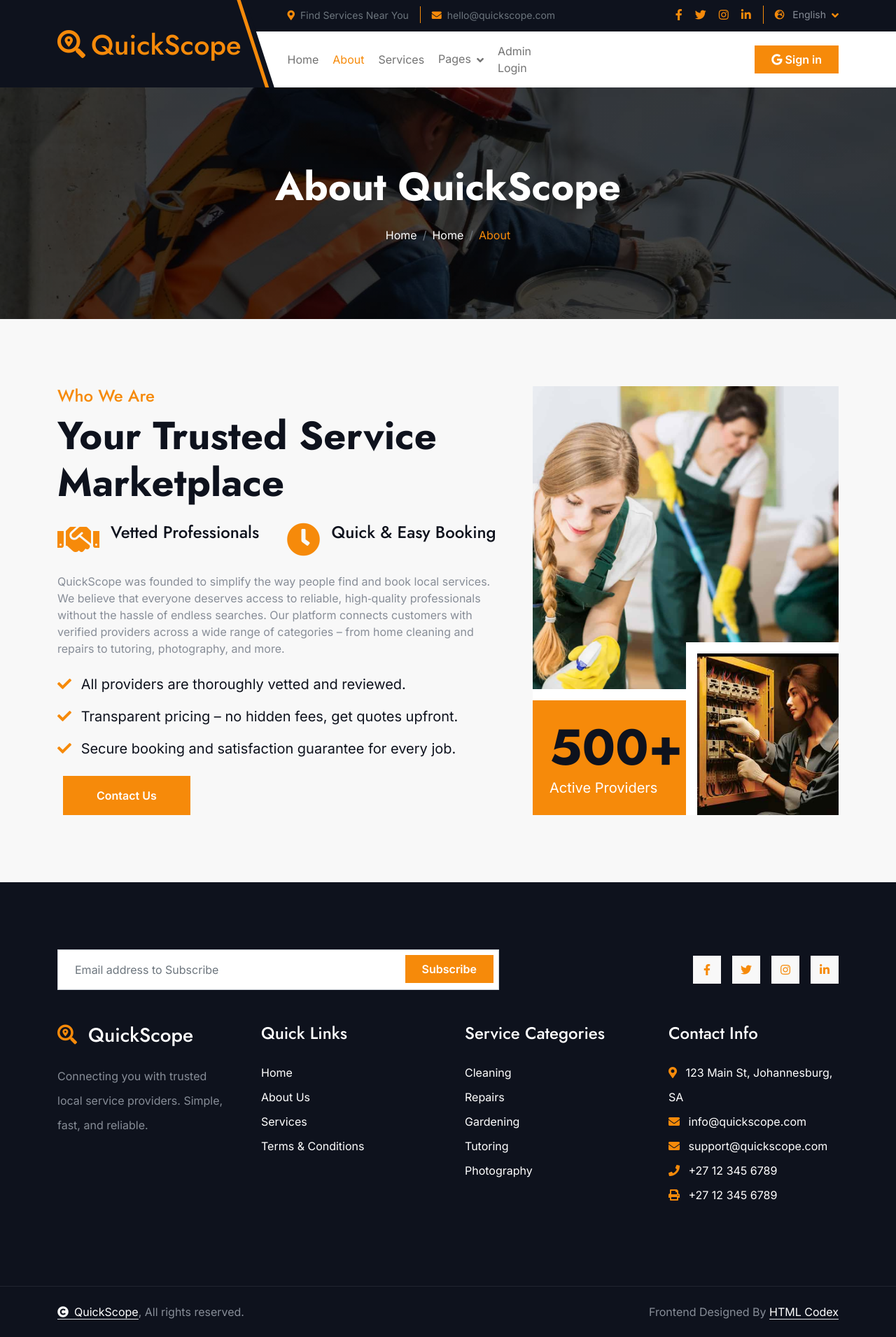
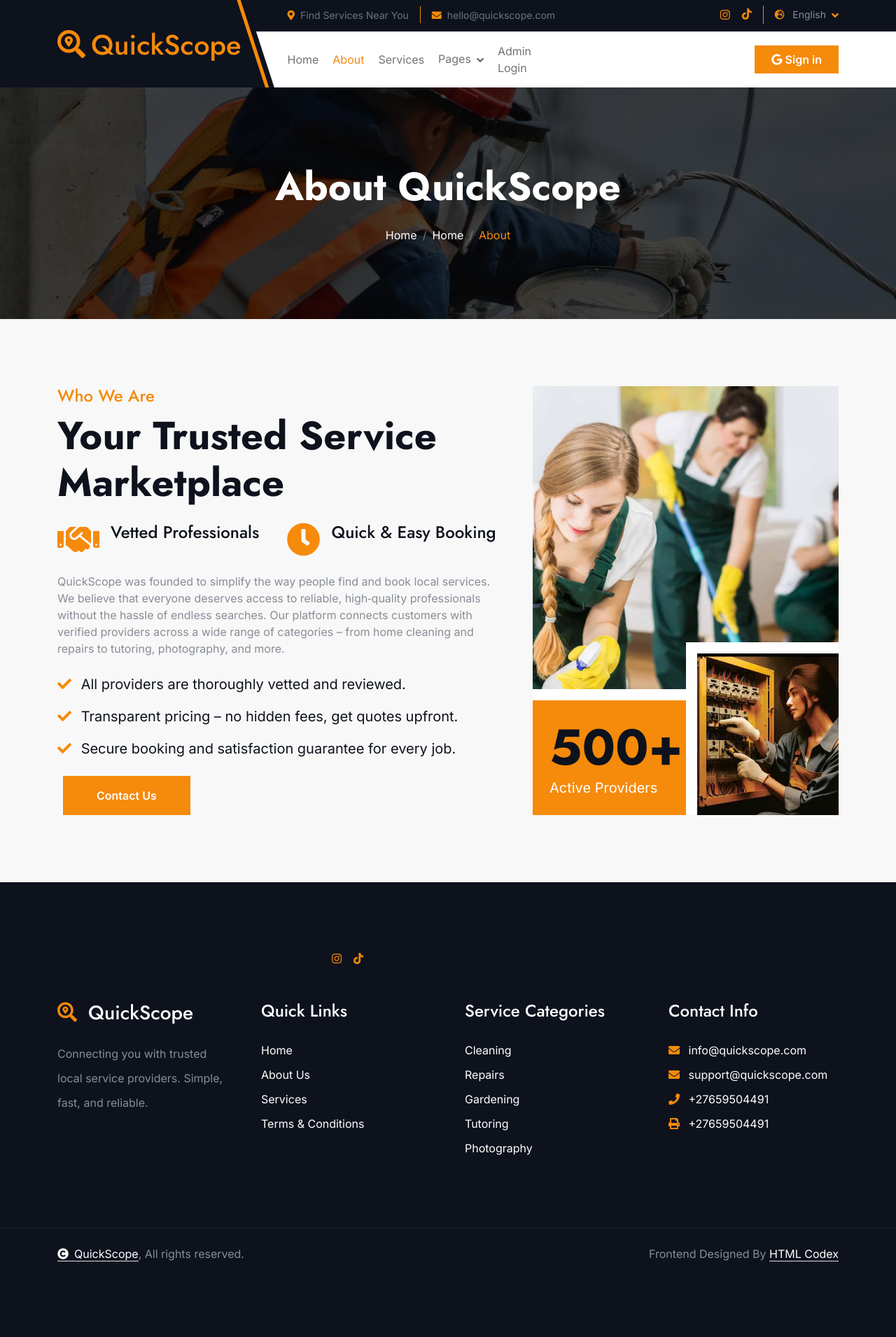
Before and after one commit to shichabonkuna22-star/Quick-Scope, a Flask app: page /about in a window 1280 px wide. Shown: the whole page at 70% size. After the commit the page ends 1803 px from the top, so only its background shows below. Run offline with Flask 3, Linux system fonts and the light colour scheme; some libraries are stand-ins or nearby versions; some web fonts are replaced.

```diff
--- a/templates/base.html
+++ b/templates/base.html
@@ -56,25 +56,27 @@
                                     <a href="#" class="text-muted small"><i class="fas fa-map-marker-alt text-primary me-2"></i>Find Services Near You</a>
                                 </div>
                                 <div class="ps-3">
-                                    <a href="mailto:hello@quickscope.com" class="text-muted small"><i class="fas fa-envelope text-primary me-2"></i>hello@quickscope.com</a>
+                                    <a href="mailto:sandazuma8@gmail.com" class="text-muted small"><i class="fas fa-envelope text-primary me-2"></i>hello@quickscope.com</a>
                                 </div>
                             </div>
                         </div>
                         <div class="col-lg-4 text-center text-lg-end">
                             <div class="d-flex justify-content-end">
                                 <div class="d-flex border-end border-primary pe-3">
-                                    <a class="btn p-0 text-primary me-3" href="#"><i class="fab fa-facebook-f"></i></a>
-                                    <a class="btn p-0 text-primary me-3" href="#"><i class="fab fa-twitter"></i></a>
-                                    <a class="btn p-0 text-primary me-3" href="#"><i class="fab fa-instagram"></i></a>
-                                    <a class="btn p-0 text-primary me-0" href="#"><i class="fab fa-linkedin-in"></i></a>
+                                <!--   <a class="btn p-0 text-primary me-3" href="#"><i class="fab fa-facebook-f"></i></a>
+                                    <a class="btn p-0 text-primary me-3" href="#"><i class="fab fa-twitter"></i></a> -->
+                                    <a class="btn p-0 text-primary me-3" href="https://www.instagram.com/asandanokuzola14?igsh=MXcxa3R5OXl1ZXc0Zw=="><i class="fab fa-instagram"></i></a>
+                                 <a href="https://www.tiktok.com/@sanda_zu?_r=1&_t=ZS-98F4vSmDhKv" target="_blank" rel="noopener noreferrer" aria-label="TikTok"><i class="fab fa-tiktok"></i>
+</a>
+                                    <!-- <a class="btn p-0 text-primary me-0" href="#"><i class="fab fa-linkedin-in"></i></a> -->
                                 </div>
                                 <div class="dropdown ms-3">
                                     <a href="#" class="dropdown-toggle text-white" data-bs-toggle="dropdown"><small class="text-body"><i class="fas fa-globe-europe text-primary me-2"></i> English</small></a>
                                     <div class="dropdown-menu">
                                         <a href="#" class="dropdown-item">English</a>
-                                        <a href="#" class="dropdown-item">Afrikaans</a>
-                                        <a href="#" class="dropdown-item">Zulu</a>
-                                        <a href="#" class="dropdown-item">Xhosa</a>
+                                        <a href="#" class="dropdown-item">More languages coming soon</a>
+                                        <!--<a href="#" class="dropdown-item">Zulu</a>
+                                        <a href="#" class="dropdown-item">Xhosa</a>-->
                                     </div>
                                 </div>
                             </div>
@@ -234,18 +236,21 @@
     <div class="container-fluid footer bg-dark py-5 wow fadeIn" data-wow-delay="0.2s">
         <div class="container py-5">
             <div class="row g-5 mb-5 align-items-center">
-                <div class="col-lg-7">
+              <!--  <div class="col-lg-7">
                     <div class="position-relative mx-auto">
                         <input class="form-control w-100 py-3 ps-4 pe-5" type="text" placeholder="Email address to Subscribe">
                         <button type="button" class="btn btn-primary position-absolute top-0 end-0 py-2 px-4 mt-2 me-2">Subscribe</button>
                     </div>
-                </div>
+                </div>-->
                 <div class="col-lg-5">
                     <div class="d-flex align-items-center justify-content-center justify-content-lg-end">
-                        <a class="btn btn-light btn-md-square me-3" href="#"><i class="fab fa-facebook-f"></i></a>
+                      <!--  <a class="btn btn-light btn-md-square me-3" href="#"><i class="fab fa-facebook-f"></i></a>
                         <a class="btn btn-light btn-md-square me-3" href="#"><i class="fab fa-twitter"></i></a>
                         <a class="btn btn-light btn-md-square me-3" href="#"><i class="fab fa-instagram"></i></a>
-                        <a class="btn btn-light btn-md-square me-0" href="#"><i class="fab fa-linkedin-in"></i></a>
+                        <a class="btn btn-light btn-md-square me-0" href="#"><i class="fab fa-linkedin-in"></i></a>-->
+                              <a class="btn p-0 text-primary me-3" href="https://www.instagram.com/asandanokuzola14?igsh=MXcxa3R5OXl1ZXc0Zw=="><i class="fab fa-instagram"></i></a>
+                                 <a href="https://www.tiktok.com/@sanda_zu?_r=1&_t=ZS-98F4vSmDhKv" target="_blank" rel="noopener noreferrer" aria-label="TikTok"><i class="fab fa-tiktok"></i>
+</a>
                     </div>
                 </div>
             </div>
@@ -278,11 +283,11 @@
                 <div class="col-md-6 col-lg-6 col-xl-3">
                     <div class="footer-item d-flex flex-column">
                         <h4 class="text-white mb-4">Contact Info</h4>
-                        <a href="#"><i class="fa fa-map-marker-alt text-primary me-2"></i> 123 Main St, Johannesburg, SA</a>
-                        <a href="mailto:info@quickscope.com"><i class="fas fa-envelope text-primary me-2"></i> info@quickscope.com</a>
-                        <a href="mailto:support@quickscope.com"><i class="fas fa-envelope text-primary me-2"></i> support@quickscope.com</a>
-                        <a href="tel:+27123456789"><i class="fas fa-phone text-primary me-2"></i> +27 12 345 6789</a>
-                        <a href="tel:+27123456789" class="mb-3"><i class="fas fa-print text-primary me-2"></i> +27 12 345 6789</a>
+                       <!-- <a href="#"><i class="fa fa-map-marker-alt text-primary me-2"></i> 123 Main St, Johannesburg, SA</a> -->
+                        <a href="mailto:sandazuma8@gmail.com"><i class="fas fa-envelope text-primary me-2"></i> info@quickscope.com</a>
+                        <a href="mailto:sandazuma8@gmail.com"><i class="fas fa-envelope text-primary me-2"></i> support@quickscope.com</a>
+                        <a href="tel:+27659504491"><i class="fas fa-phone text-primary me-2"></i> +27659504491</a>
+                        <a href="tel:+27659504491" class="mb-3"><i class="fas fa-print text-primary me-2"></i> +27659504491</a>
                     </div>
                 </div>
             </div>
```
